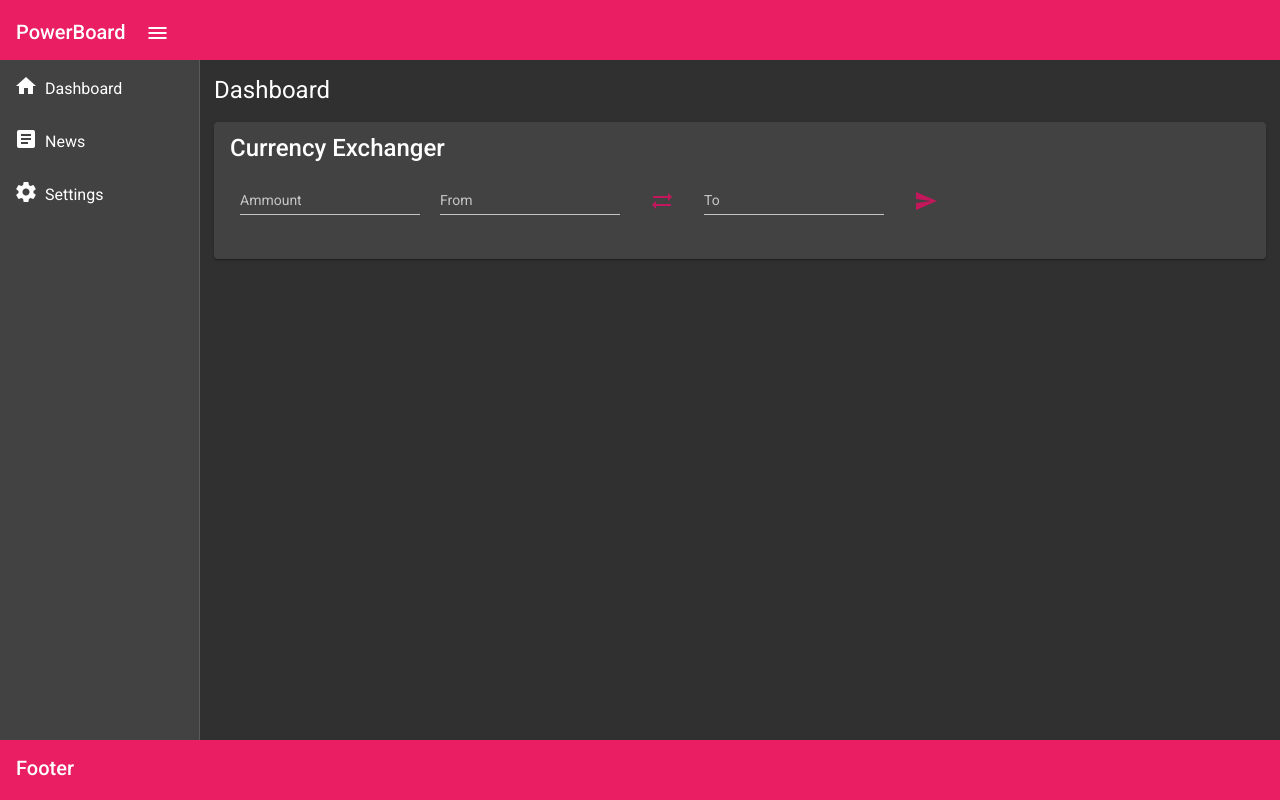
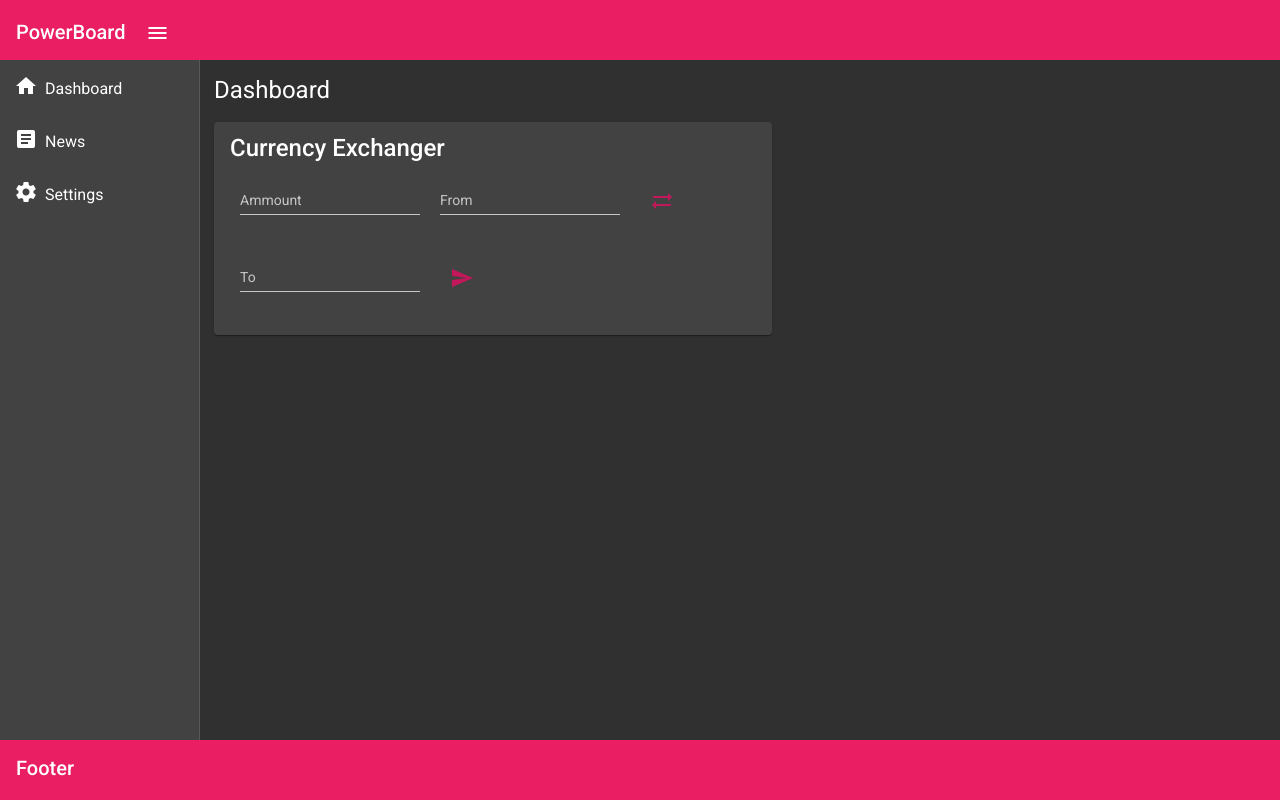
Before and after one commit to AlexLeoDEV/powerboard, an Angular app: page / in a window 1280 px wide. Built offline with nearby package versions, Linux system fonts and the light colour scheme.

Commit message:
* Added size for  currency card element

```diff
--- a/src/app/dashboard/currency/currency.component.html
+++ b/src/app/dashboard/currency/currency.component.html
@@ -1,5 +1,5 @@
 <section class="currency-wrapper">
-  <mat-card>
+  <mat-card class="currency-card">
     <mat-card-title>Currency Exchanger</mat-card-title>
     <mat-card-content>
     <form [formGroup]="currenciesForm">
--- a/src/app/dashboard/currency/currency.component.scss
+++ b/src/app/dashboard/currency/currency.component.scss
@@ -1,5 +1,9 @@
 .currency-wrapper {
   width: 100%;
+}
+
+.currency-card {
+  width: 50%;
 }
 
 .form-field {
```
